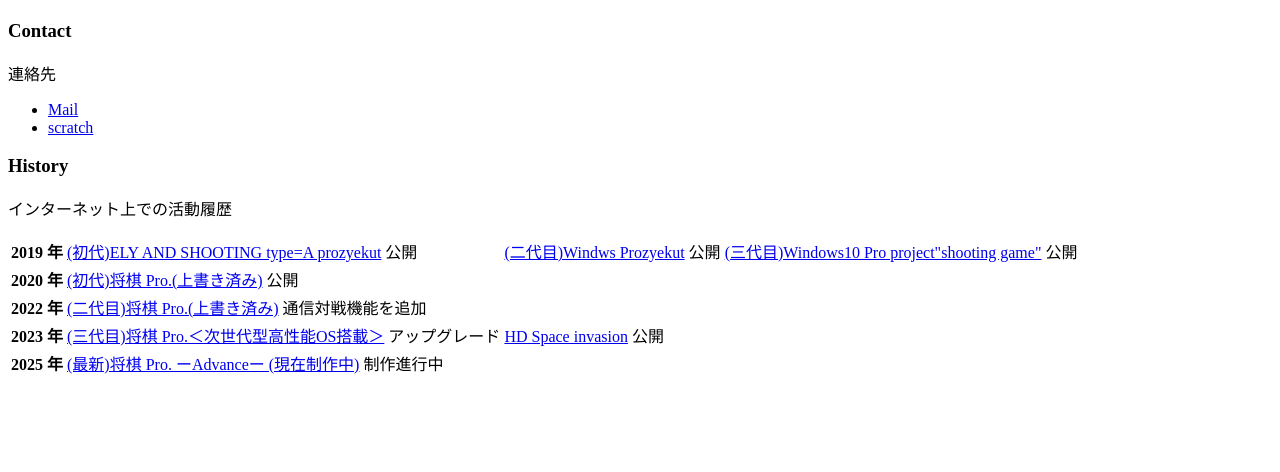
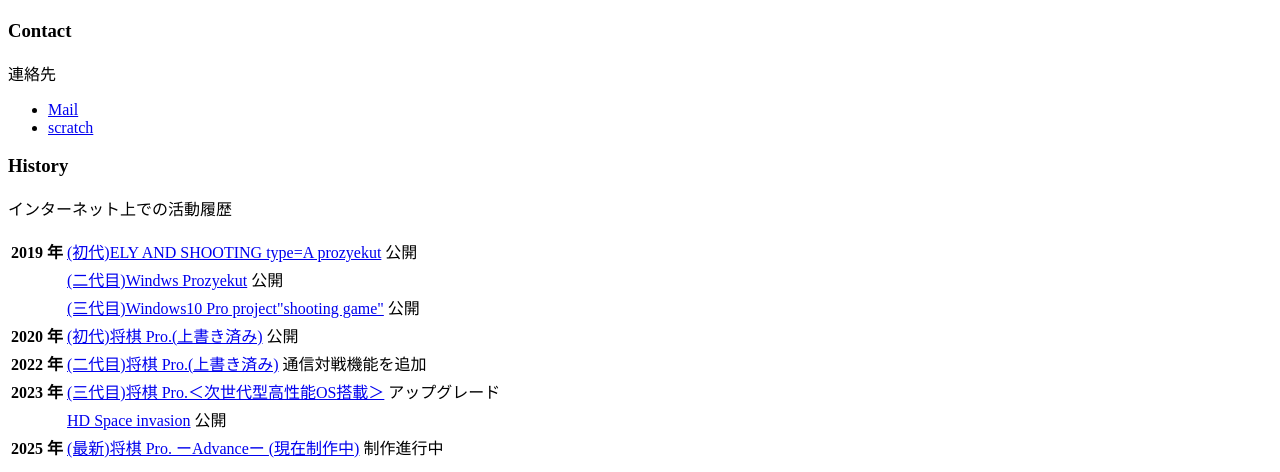
Before and after one commit to P-02-Lom/P-02-Lom.github.io, a plain HTML site: page index.html in a window 1280 px wide. Shown: the part 1890-2362 px from the top of the page. Before the commit the page ends 2278 px from the top, so only its background shows below. Drawn offline with Linux system fonts and the light colour scheme.

Commit message:
Update index.html

```diff
--- a/index.html
+++ b/index.html
@@ -64,9 +64,13 @@
       <tr>
         <th>2019 年</th>
         <td><a href="https://scratch.mit.edu/projects/656061617">(初代)ELY AND SHOOTING type=A prozyekut</a> 公開</td>
-
+      </tr>
+      <tr>
+        <th>       </th>
         <td><a href="https://scratch.mit.edu/projects/656798756">(二代目)Windws Prozyekut</a> 公開</td>
-
+      </tr>
+      <tr>
+        <th>       </th>
         <td><a href="https://scratch.mit.edu/projects/656798756">(三代目)Windows10 Pro project"shooting game"</a> 公開</td>
       </tr>
       <tr>
@@ -80,6 +84,9 @@
       <tr>
         <th>2023 年</th>
         <td><a href="https://scratch.mit.edu/projects/601948393">(三代目)将棋 Pro.＜次世代型高性能OS搭載＞</a> アップグレード</td>
+      </tr>
+      <tr>
+        <th>       </th>
         <td><a href="https://scratch.mit.edu/projects/664915150">HD Space invasion</a> 公開</td>
       </tr>
       <tr>
```
